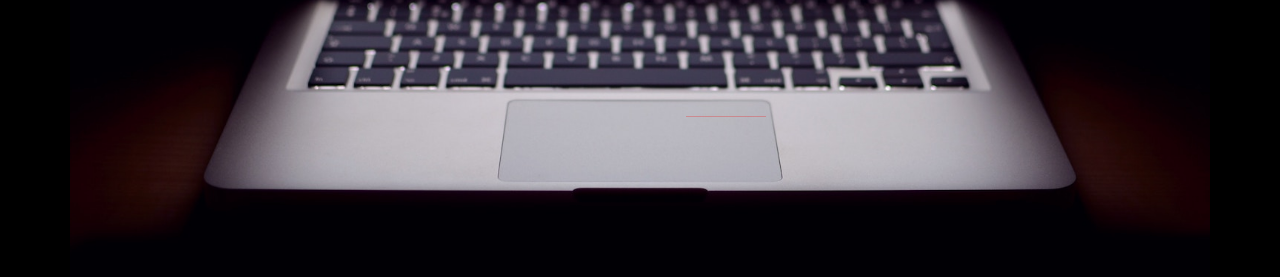
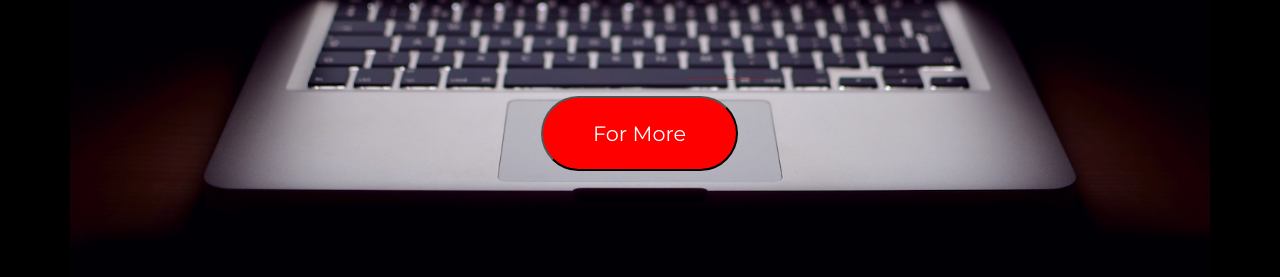
Before and after one commit to MustafaShf/StartUp, a plain HTML site: page index.html in a window 1280 px wide. Shown: the part 367-644 px from the top of the page. Drawn offline with nearby package versions, Linux system fonts and the light colour scheme.

Commit message:
Update index.html

```diff
--- a/index.html
+++ b/index.html
@@ -30,7 +30,7 @@
             <div class="buffer"> </div>
             <section class="text-center">
                 <hr>
-                <a href="https://mailchi.mp/8838fa5e0427/startup"><button class="animate__animated animate__backInLeft animate__delay-1s>For More</button></a>
+                <a href="https://mailchi.mp/8838fa5e0427/startup"><button class="animate__animated animate__backInLeft animate__delay-1s">For More</button></a>
             </section>
         </div>
     </div>
```
